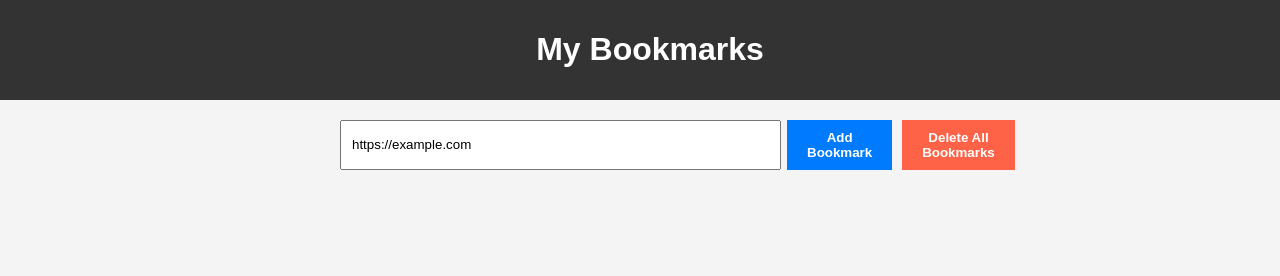
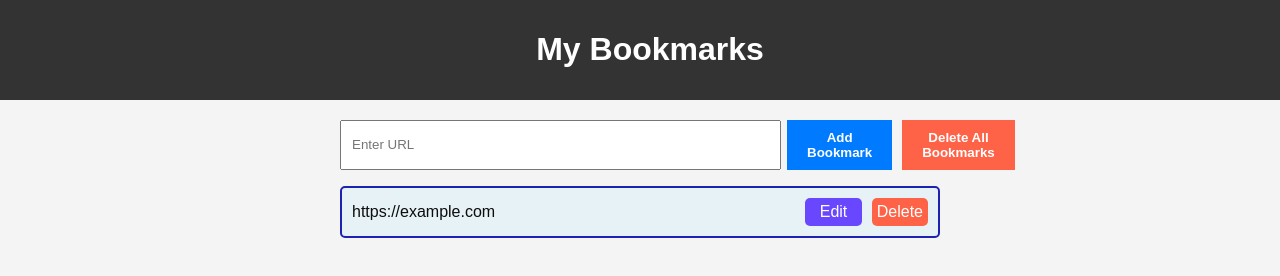
Before and after one commit to Kavinesh-dev/Javascript-Projects, a plain HTML site: page Bookmark_Landing/index.html in a window 1280 px wide. Both pictures are taken after typing "https://example.com" into the empty fields and a click on the button "Add Bookmark". Drawn offline with Linux system fonts and the light colour scheme.

Commit message:
Bookmark Landing Project

```diff
--- a/Bookmark_Landing/script.js
+++ b/Bookmark_Landing/script.js
@@ -1,15 +1,54 @@
 const inputField = document.getElementById("urlInput");
 const addBookmarkBtn = document.getElementById("addBookmark");
 const deleteBookmarkBtn = document.getElementById("deleteAll");
-const editBtn = document.querySelector(".edit");
-const deleteBtn = document.querySelector(".delete");
+const ulList = document.querySelector("#bookmarkList");
 
-//Storing bookmarks in a list container
-function storeBookMark(value) {
-  if (value.checkValidity()) {
-    alert("No enter the valid fidld");
+// //Storing bookmarks in a list container
+function storeBookMark() {
+  const value = inputField.value;
+  var res = value.match(
+    /(http(s)?:\/\/.)?(www\.)?[-a-zA-Z0-9@:%._\+~#=]{2,256}\.[a-z]{2,6}\b([-a-zA-Z0-9@:%_\+.~#?&//=]*)/g
+  );
+  if (!res) {
+    alert("Please enter a valid URL!");
+    inputField.value = "";
+    return;
   }
+  const list = document.createElement("li");
+  list.insertAdjacentHTML(
+    "beforeend",
+    `
+    <a href="${value}">${value}</a>
+    <div>
+    <button class="edit">Edit</button>
+    <button class="delete">Delete</button>
+    `
+  );
+  list.classList.add("bookmark-item");
+  ulList.appendChild(list);
+  inputField.value = "";
+
+  //Deleting the list
+  const deleteBtn = document.querySelector(".delete");
+  deleteBtn.addEventListener("click", function () {
+    deleteList.parentNode.parentNode.remove();
+  });
+
+  //Editing the list
+  const editBtn = document.querySelector(".edit");
+  editBtn.addEventListener("click", function () {
+    const editedValue = window.prompt("How you want to edit?");
+    list.innerHTML = `<a href="${editedValue}">${editedValue}</a>`;
+  });
 }
+
+//Function for deleting the whole list container;
+deleteBookmarkBtn.addEventListener("click", function () {
+  document.querySelectorAll("li").forEach((element) => {
+    element.remove();
+  });
+});
+
 addBookmarkBtn.addEventListener("click", function () {
-  storeBookMark(inputField);
+  storeBookMark();
 });
--- a/Bookmark_Landing/style.css
+++ b/Bookmark_Landing/style.css
@@ -123,6 +123,7 @@ li {
 a {
   text-decoration: none;
   color: #333;
+  cursor: pointer;
 }
 
 a:hover {
```
